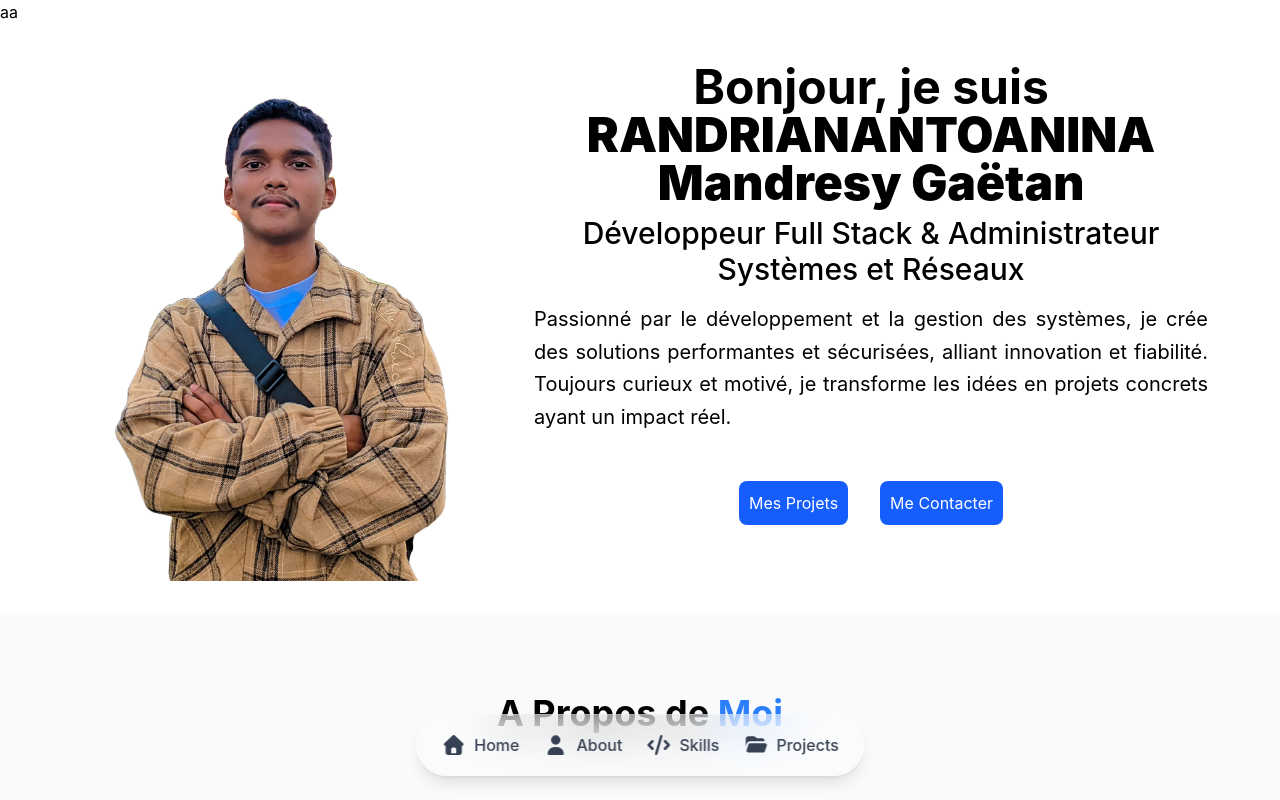
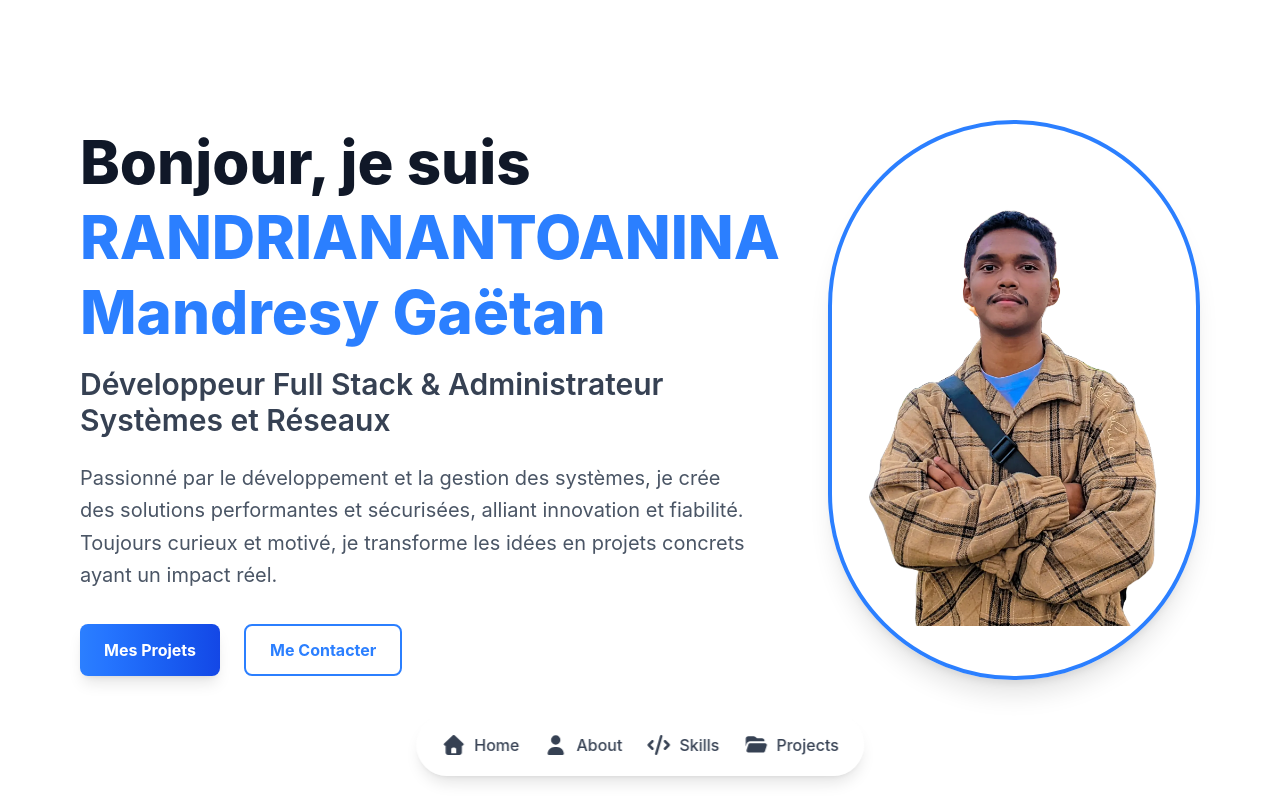
Before and after one commit to mandresy753/RANDRIANANTOANINA-Mandresy-Gaetan, a React (Vite) app: page / in a window 1280 px wide. Shown: the top 800 px of the page. Built offline with nearby package versions, Linux system fonts and the light colour scheme.

Commit message:
feat: improve design of home section

```diff
--- a/src/Pages/Home.tsx
+++ b/src/Pages/Home.tsx
@@ -2,35 +2,43 @@ import profileImg from "/src/assets/images/my_photo.webp";
 
 function Home() {
   return (
-        <section className="
-            flex flex-col md:flex-row
-            gap-6 md:gap-10
-            p-8 md:p-8 lg:px-18
-        " id="home">
-            <div className="Home-Left">
-                <img src={profileImg} alt="Photo de RANDRIANANTOANINA Mandresy Gaëtan" />
-            </div>
-            <div className="Home-Right flex flex-col items-center justify-center">
-                <h1 className="text-2xl md:text-4xl lg:text-5xl font-normal md:font-semibold lg:font-bold text-center">
-                Bonjour, je suis <strong>RANDRIANANTOANINA Mandresy Gaëtan</strong>
+    <section
+      id="home"
+      className="w-full min-h-screen flex flex-col-reverse md:flex-row items-center justify-center gap-12 px-6 md:px-20 py-20 from-white to-gray-50"
+    >
+      <div className="flex-1 flex flex-col items-center md:items-start text-center md:text-left">
+        <h1 className="text-4xl md:text-5xl lg:text-6xl font-extrabold text-gray-900 leading-tight">
+          Bonjour, je suis <span className="text-blue-500">RANDRIANANTOANINA Mandresy Gaëtan</span>
         </h1>
-                <h2 className="text-xl md:text-2xl lg:text-3xl font-medium text-center mt-2">
+        <h2 className="mt-4 text-2xl md:text-3xl text-gray-700 font-semibold">
           Développeur Full Stack & Administrateur Systèmes et Réseaux
         </h2>
-                <p className="text-base md:text-lg lg:text-xl text-justify leading-relaxed mt-4">
+        <p className="mt-6 text-gray-600 text-base md:text-lg lg:text-xl max-w-2xl leading-relaxed">
           Passionné par le développement et la gestion des systèmes, je crée des solutions performantes et sécurisées, alliant innovation et fiabilité. Toujours curieux et motivé, je transforme les idées en projets concrets ayant un impact réel.
         </p>
-                <div className="Home-Right-Button flex flex-col md:flex-row m-12 gap-8">
+
+        <div className="mt-8 flex flex-col sm:flex-row gap-6">
           <button
-                        className="bg-blue-600 p-2.5 rounded-lg text-white"
-                        onClick={()=> {
-                            const Projects = document.getElementById("projects")
-                            Projects?.scrollIntoView({behavior: "smooth"})
+            onClick={() => {
+              const projects = document.getElementById("projects");
+              projects?.scrollIntoView({ behavior: "smooth" });
             }}
-                    >Mes Projets
+            className="bg-linear-to-r from-blue-500 to-blue-700 hover:from-blue-600 hover:to-blue-800 transition text-white font-bold px-6 py-3 rounded-lg shadow-lg"
+          >
+            Mes Projets
           </button>
-                    <button className="bg-blue-600 p-2.5 rounded-lg text-white">Me Contacter</button>
+          <button className="border-2 border-blue-500 hover:bg-blue-500 hover:text-white transition text-blue-500 font-bold px-6 py-3 rounded-lg">
+            Me Contacter
+          </button>
         </div>
+      </div>
+
+      <div className="flex-1 flex justify-center md:justify-end">
+        <img
+          src={profileImg}
+          alt="Photo de RANDRIANANTOANINA Mandresy Gaëtan"
+          className="w-100 h-100 md:w-80 md:h-80 lg:w-140 lg:h-140 object-contain rounded-full border-4 border-blue-500 shadow-xl"
+        />
       </div>
     </section>
   );
--- a/src/components/Header.tsx
+++ b/src/components/Header.tsx
@@ -1,7 +1,6 @@
 function Header() {
   return (
     <header>
-      <p>aa</p>
     </header>
   );
 }
```
Lines whose indentation alone changed are shown as unchanged.
